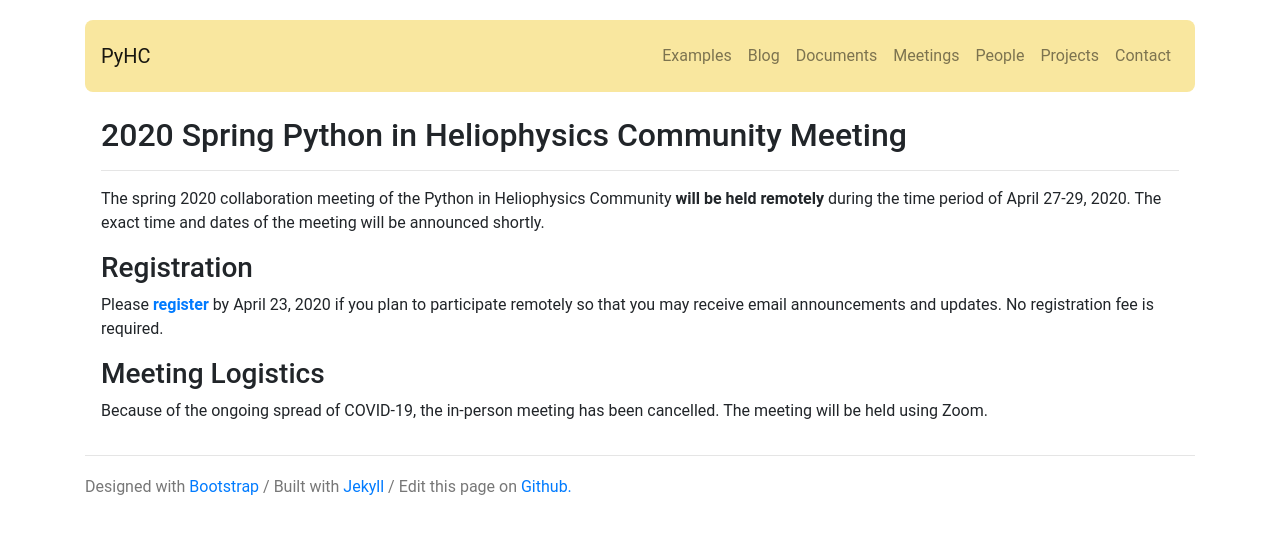
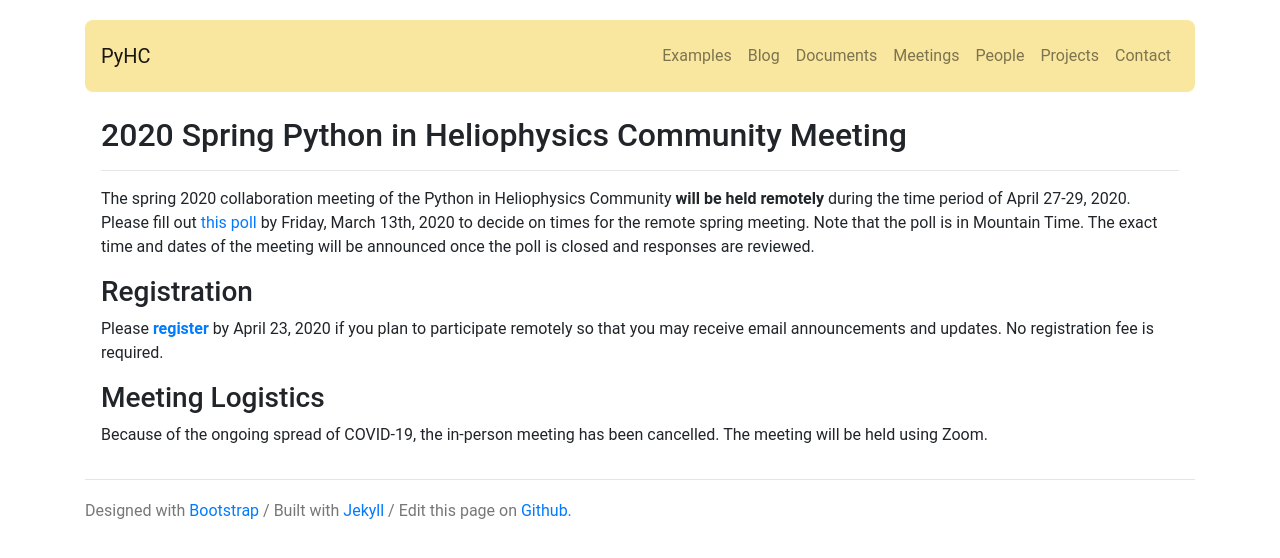
Before and after one commit to heliophysicsPy/heliophysicsPy.github.io, a Jekyll site: the page built from _pages/meetings/april2020.md, in a window 1280 px wide. Shown: the top 558 px of the page. Built offline with Jekyll 4.4.1, drawn with Linux system fonts in a browser that asks for light colours; nearby versions of some CDN libraries.

Commit message:
adding in poll to decide times for the remote meeting

```diff
--- a/_pages/meetings/april2020.md
+++ b/_pages/meetings/april2020.md
@@ -5,7 +5,7 @@ permalink: /meetings/april2020/
 exclude: true
 ---
 
-The spring 2020 collaboration meeting of the Python in Heliophysics Community **will be held remotely** during the time period of April 27-29, 2020.  The exact time and dates of the meeting will be announced shortly.
+The spring 2020 collaboration meeting of the Python in Heliophysics Community **will be held remotely** during the time period of April 27-29, 2020. Please fill out [this poll](https://www.when2meet.com/?8868649-hQWN1) by Friday, March 13th, 2020 to decide on times for the remote spring meeting. Note that the poll is in Mountain Time. The exact time and dates of the meeting will be announced once the poll is closed and responses are reviewed.
 
 ### Registration
 
--- a/_posts/2020-02-27-spring-2020-meeting-announced.markdown
+++ b/_posts/2020-02-27-spring-2020-meeting-announced.markdown
@@ -6,9 +6,9 @@ author: jibarnum
 
 PyHC serves as a community knowledge base for performing heliophysics research in Python, aiming to provide a variety of tutorials, resources, a list of useful packages, general discussion, and advice. Twice yearly, PyHC meets in person. These meetings are open to anyone from individuals already utilizing Python heavily in developing open-source heliophysics packages, as well as those who are just getting into using Python and open source development.
 
-**PyHC will be hosting its first meeting of 2020 at the [Center for Astrophysics (CfA)](https://www.cfa.harvard.edu/) in Cambridge, MA, Monday, April 27th, 2020 - Wednesday, April 29th, 2020.** We’ll discuss PyHC Project updates, have unconferences (based on what the group is interested in), provide some Python tutorials, as well as discuss our governance structure.
+**PyHC's first meeting of 2020 will be held remotely during the time period of Monday, April 27th, 2020 - Wednesday, April 29th, 2020. Please fill out [this poll](https://www.when2meet.com/?8868649-hQWN1) by Friday, March 13th, 2020 to decide on times for the remote spring meeting. Note that the poll is in Mountain Time. The exact time and dates of the meeting will be announced once the poll is closed and responses are reviewed.** We’ll discuss PyHC Project updates, potentially have a guest speaker, as well as plans for the in-person Fall meeting.
 The meeting's website can be found [here](http://heliopython.org/meetings/april2020/). **Registration, which is free, but required, can be found [here](https://forms.gle/fYxWXWccyTZxnVUH9).** The meeting's website also has a link to registration. If you’d like to join our mailing list to learn more information about the meeting and other upcoming events, please see the [PyHC Contact page](http://heliopython.org/contact/) for instructions. We also have a [Riot chat group]( https://riot.im/app/#/room/#heliopython:openastronomy.org
 ) where we discuss various PyHC issues/topics, as well as discussing other Python-related questions.
 
-**Registration Deadline: COB, Thursday, April 9th**
+**Registration Deadline: COB, Thursday, April 23rd**
 Note: If you already registered and later decide to change your registration (i.e., from in-person to remote), then please email [Julie Barnum](mailto:Julie.Barnum@lasp.colorado.edu) or [Nick Murphy](mailto:namurphy@cfa.harvard.edu).
```
Also changed, not shown: _pages/meetings.md (+1 -1 lines).
